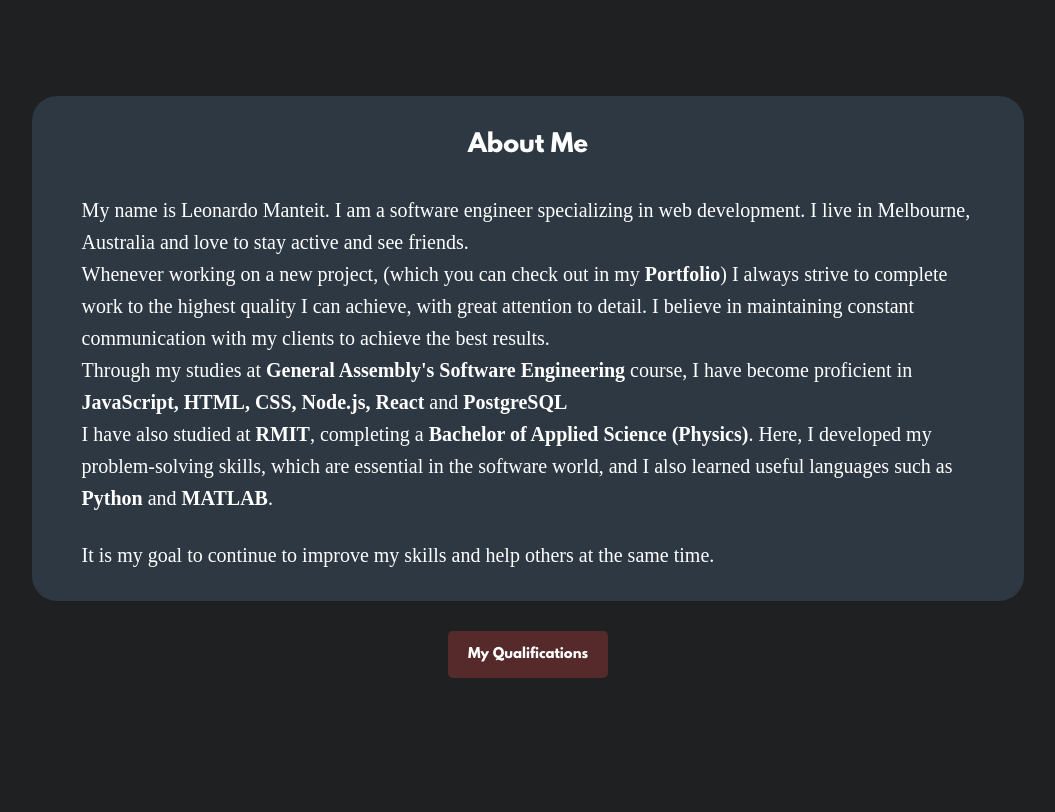
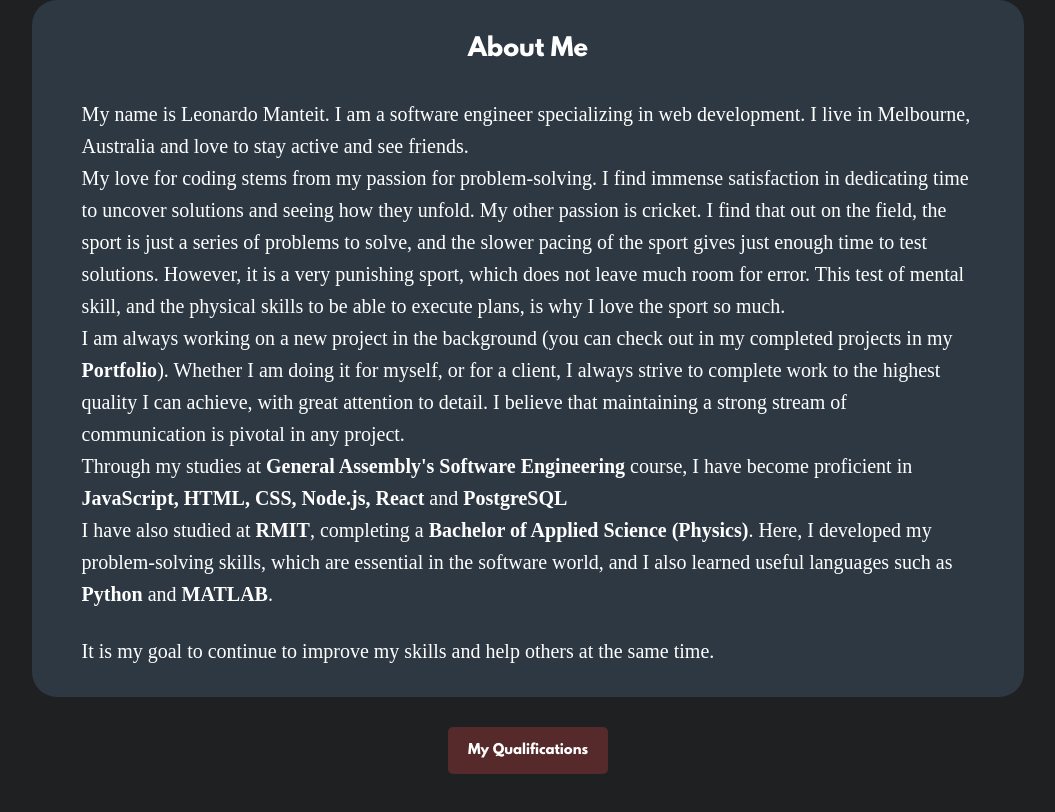
Before and after one commit to Jesus130247/Portfolio, a React (Vite) app: page / in a window 1280 px wide. Shown: the part 1046-1858 px from the top of the page, without its empty margins (112-1167 px from the left). Built offline with nearby package versions, Linux system fonts and the light colour scheme.

Commit message:
adjusted about section, and changed when nav arrows would disappear and re-appear for home section

```diff
--- a/src/components/About/About.jsx
+++ b/src/components/About/About.jsx
@@ -13,8 +13,12 @@ const About = () => {
       <div className="about-content">
       <h2>About Me</h2>
       <p>My name is Leonardo Manteit. I am a software engineer specializing in web development. I live in Melbourne, Australia and love to stay active and see friends.</p>
-      <p>Whenever working on a new project, (which you can check out in my <Link to="portfolio" smooth={true} duration={500} style={{fontWeight: 700, cursor: 'pointer'}}>Portfolio</Link>)
-      I always strive to complete work to the highest quality I can achieve, with great attention to detail. I believe in maintaining constant communication with my clients to achieve the best results.</p>
+      <p>
+      My love for coding stems from my passion for problem-solving. I find immense satisfaction in dedicating time to uncover solutions and seeing how they unfold.
+      My other passion is cricket. I find that out on the field, the sport is just a series of problems to solve, and the slower pacing of the sport gives just enough time to test solutions. However, it is a very punishing sport, which does not leave much room for error. This test of mental skill, and the physical skills to be able to execute plans, is why I love the sport so much.
+      </p>
+      <p>I am always working on a new project in the background (you can check out in my completed projects in my <Link to="portfolio" smooth={true} duration={500} style={{fontWeight: 700, cursor: 'pointer'}}>Portfolio</Link>). Whether I am doing it for myself, or for a client,
+      I always strive to complete work to the highest quality I can achieve, with great attention to detail. I believe that maintaining a strong stream of communication is pivotal in any project.</p>
       <p>Through my studies at <span style={{fontWeight: 700}}>General Assembly's Software Engineering</span> course,
       I have become proficient in <span style={{fontWeight: 700}}>JavaScript, HTML, CSS, Node.js, React</span> and <span style={{fontWeight: 700}}> PostgreSQL</span>
       <br />I have also studied at <span style={{fontWeight: 700}}>RMIT</span>, completing a <span style={{fontWeight: 700}}>Bachelor of Applied Science (Physics)</span>.
@@ -24,6 +28,7 @@ const About = () => {
       </div>
       <button className='button' onClick={handleCick}>My Qualifications</button>
       <p className={quals}>
+        <li>International Baccalaureate from Thorbury high School</li>
         <li>Bachelor Degree in Applied Science (Physics) from RMIT </li>
         <li>Certificate of Completion in Software Engineering from General Assembly (420 hours)</li>
       </p>
--- a/src/components/NavButtons/NavButtons.jsx
+++ b/src/components/NavButtons/NavButtons.jsx
@@ -20,7 +20,7 @@ export default function NavDown() {
     useEffect(() => {
         if (scrollPosition > 0 ) {
             setPositionsArray([null, 'about'])
-        } if (scrollPosition >= 960) {
+        } if (scrollPosition >= 100) {
             setPositionsArray(['home', 'portfolio'])
         } if (scrollPosition >= 1920) {
             setPositionsArray(['about', 'contact'])
```
Also changed, not shown: 1 other file (tests, documents, lock files or other folders).
